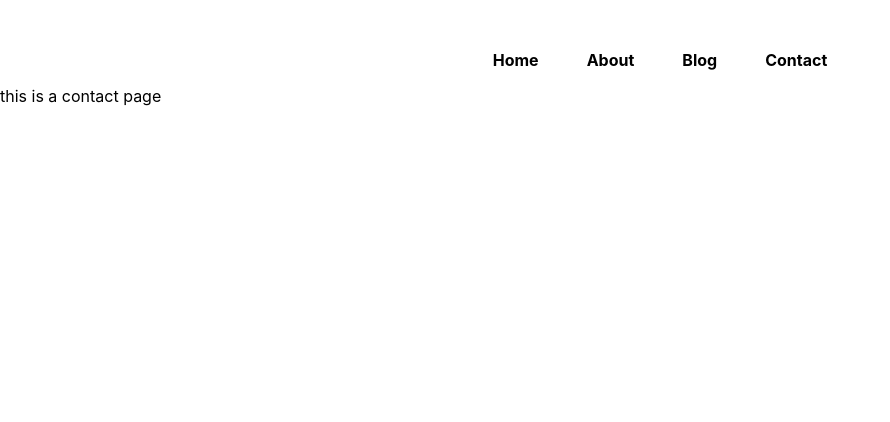
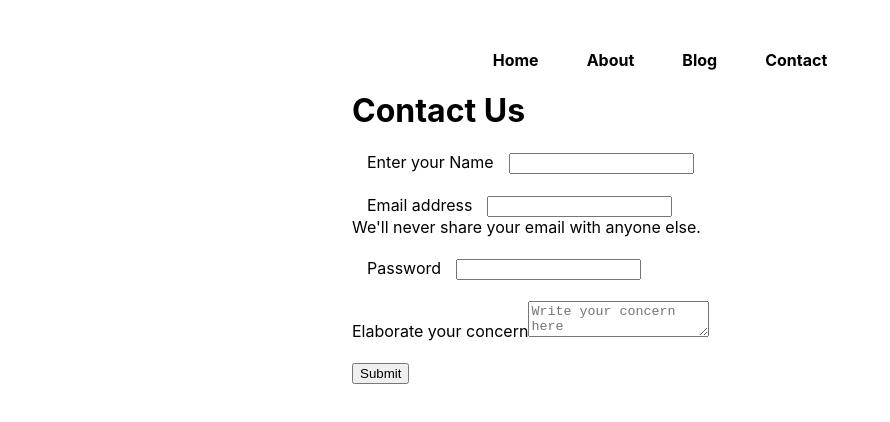
Before and after one commit to Svmpankaj/Hunting-Coder-A-Coder-s-Blog, a Next.js app: page /contact in a window 1280 px wide. Shown: the top 422 px of the page, without its empty margins (0-890 px from the left). Built offline with nearby package versions, Linux system fonts and the light colour scheme.

Commit message:
creating form for contact page

```diff
--- a/pages/blog.js
+++ b/pages/blog.js
@@ -20,13 +20,13 @@
                     return <div key={blogitem.slug} >
                         <Link href={`/blogpost/${blogitem.slug}`}>
                             <h3 className={styles.blogItemh3}>{blogitem.title}</h3></Link>
-                        <p className={styles.blogItemp}>{blogitem.metadesc.substr(0, 140)}... <button>Read More</button></p>
+                        <p className={styles.blogItemp}>{blogitem.metadesc.substr(0, 140)}...</p>
                     </div>
                 })}
             </main>
         </div>
     )
-}
+};
 
 
 
--- a/pages/contact.js
+++ b/pages/contact.js
@@ -1,9 +1,49 @@
-import React from 'react'
+import React, { useState } from 'react'
+import styles from '../styles/Contact.module.css'
+
+
+
 
 const contact = () => {
+    const [name, setName] = useState('')
+    const [email, setEmail] = useState('')
+    const [phone, setPhone] = useState('')
+    const [desc, setDesc] = useState('')
+
+    const handleSubmit = (e) => {
+        e.preventDefault()
+    }
+
+    const handleChange = (e) => {
+        if (e.target.name == 'phone') {
+            setPhone(e.target.value)
+        }
+        console.log(e, "change")
+    }
+
     return (
-        <div>
-            this is a contact page
+        <div className={styles.container}>
+            <h1>Contact Us</h1>
+            <form onSubmit={handleSubmit}>
+                <div className={styles.mb3}>
+                    <label htmlFor="name" className={styles.formlabel}>Enter your Name</label>
+                    <input type="text" value={name} onChange={handleChange} className="form-control" id="name" name='name' aria-describedby="emailHelp" />
+                </div>
+                <div className={styles.mb3}>
+                    <label htmlFor="email" className={styles.formlabel}>Email address</label>
+                    <input type="email" value={email} onChange={handleChange} className="form-control" id="email" name='email' aria-describedby="emailHelp" />
+                    <div id="emailHelp" className="form-text">We'll never share your email with anyone else.</div>
+                </div>
+                <div className={styles.mb3}>
+                    <label htmlFor="phone" className={styles.formlabel}>Password</label>
+                    <input type="phone" value={phone} onChange={handleChange} className="form-control" id="phone" name='phone' />
+                </div>
+                <div className={styles.mb3}>
+                    <label htmlFor="desc">Elaborate your concern</label>
+                    <textarea value={desc} onChange={handleChange} className='form-control' placeholder='Write your concern here' name="" id="desc"></textarea>
+                </div>
+                <button type="submit" className="btn btn-primary">Submit</button>
+            </form>
         </div>
     )
 }
--- /dev/null
+++ b/styles/Contact.module.css
@@ -0,0 +1,12 @@
+.container {
+    max-width: 45vw;
+    margin: auto;
+}
+
+.mb3 {
+    margin-bottom: 21px;
+}
+
+.formlabel {
+    margin: 0px 15px;
+}
```
